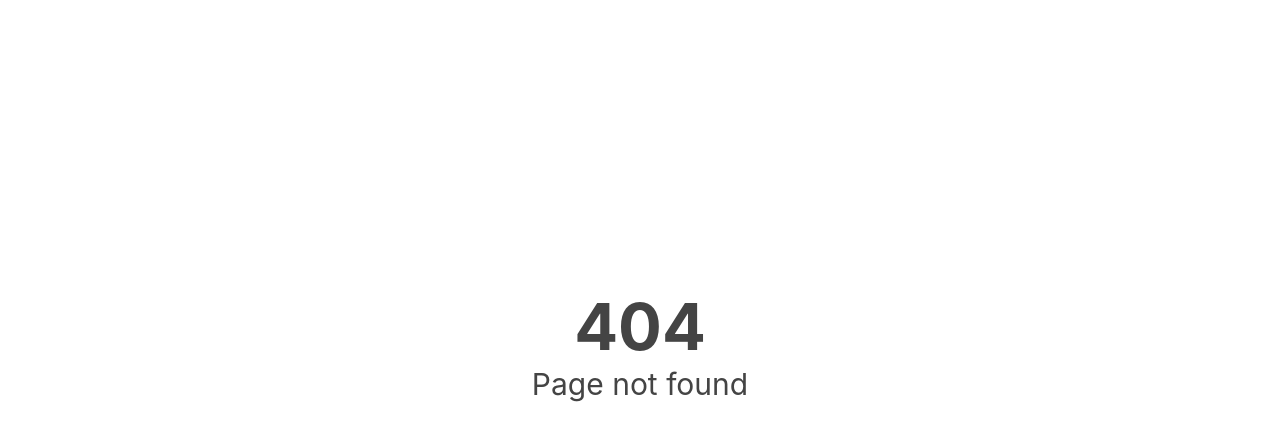
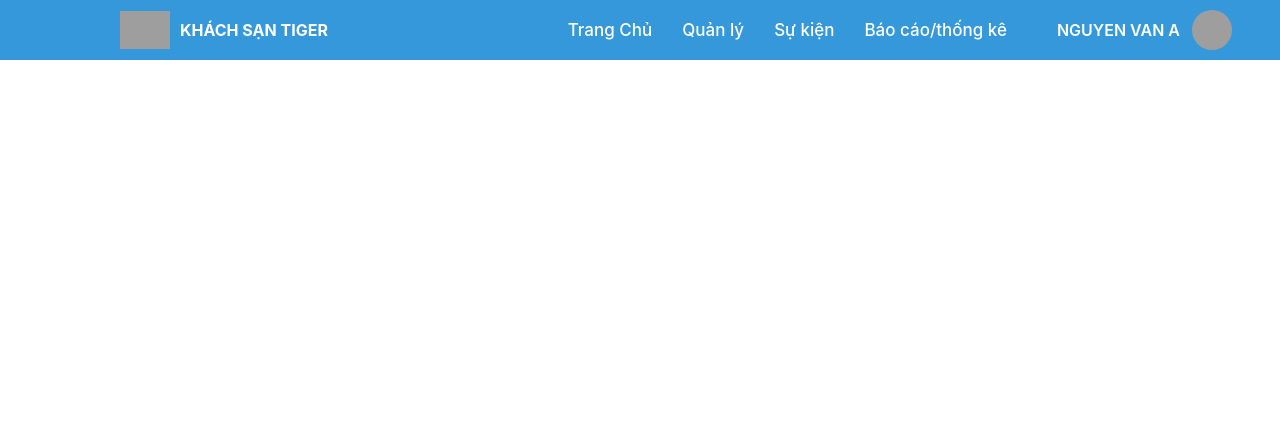
Before and after one commit to NgoSonTungDev/Project_three, a React (Create React App) app: page /home in a window 1280 px wide. Before the commit this address led to /notfound. Shown: the top 440 px of the page. Built offline with nearby package versions, Linux system fonts and the light colour scheme; grey boxes are pictures that could not be loaded.

Commit message:
design narbar

```diff
--- a/public/index.html
+++ b/public/index.html
@@ -9,35 +9,18 @@
       name="description"
       content="Web site created using create-react-app"
     />
+    <link href='https://unpkg.com/boxicons@2.1.2/css/boxicons.min.css' rel='stylesheet'>
     <link rel="apple-touch-icon" href="%PUBLIC_URL%/logo192.png" />
-    <!--
-      manifest.json provides metadata used when your web app is installed on a
-      user's mobile device or desktop. See https://developers.google.com/web/fundamentals/web-app-manifest/
-    -->
+    <link rel="stylesheet" href="https://cdnjs.cloudflare.com/ajax/libs/font-awesome/6.1.1/css/all.min.css">
+    <link rel="stylesheet" href="https://use.fontawesome.com/releases/v5.15.4/css/all.css"
+    integrity="sha384-DyZ88mC6Up2uqS4h/KRgHuoeGwBcD4Ng9SiP4dIRy0EXTlnuz47vAwmeGwVChigm" crossorigin="anonymous" />
     <link rel="manifest" href="%PUBLIC_URL%/manifest.json" />
-    <!--
-      Notice the use of %PUBLIC_URL% in the tags above.
-      It will be replaced with the URL of the `public` folder during the build.
-      Only files inside the `public` folder can be referenced from the HTML.
 
-      Unlike "/favicon.ico" or "favicon.ico", "%PUBLIC_URL%/favicon.ico" will
-      work correctly both with client-side routing and a non-root public URL.
-      Learn how to configure a non-root public URL by running `npm run build`.
-    -->
     <title>React App</title>
   </head>
   <body>
     <noscript>You need to enable JavaScript to run this app.</noscript>
     <div id="root"></div>
-    <!--
-      This HTML file is a template.
-      If you open it directly in the browser, you will see an empty page.
 
-      You can add webfonts, meta tags, or analytics to this file.
-      The build step will place the bundled scripts into the <body> tag.
-
-      To begin the development, run `npm start` or `yarn start`.
-      To create a production bundle, use `npm run build` or `yarn build`.
-    -->
   </body>
 </html>
--- a/src/App.js
+++ b/src/App.js
@@ -1,4 +1,5 @@
 import { BrowserRouter ,Redirect,Route ,Switch} from "react-router-dom";
+import Home from "./pages/Home/Home";
 import Login from "./pages/Login/Login";
 import NotFound from "./pages/NotFound/NotFound";
 import Register from "./pages/Register/Register";
@@ -8,6 +9,7 @@ function App() {
       <BrowserRouter>
         <Switch>
           <Route path="/" exact component={Login} />
+          <Route path="/home" exact component={Home} />
           <Route path="/registerUser" exact component={Register} />
           <Route path="/notfound" component={NotFound} />
           <Redirect to="/notfound" />
--- /dev/null
+++ b/src/components/Navbar/Navbar.jsx
@@ -0,0 +1,71 @@
+import React, { useState } from "react";
+import "./Navbar.scss";
+const Navbar = () => {
+    const [check , setCheck] = useState(true)
+
+    const handleuser = ()=>{
+        var box = document.querySelector(".container_narbar_content_2")
+        if(check === true){
+            box.style.display="block";
+            setCheck(false)
+        }else{
+            box.style.display="none";
+            setCheck(true)
+        }
+    }
+
+  return (
+    <div>
+      <div className="container_narbar">
+        <div className="container_narbar_logo">
+          <img
+            src="https://st2.depositphotos.com/5486388/8161/v/950/depositphotos_81616810-stock-illustration-hotel-logo-template.jpg"
+            alt=""
+          />
+          <p>khách sạn tiger</p>
+        </div>
+        <div className="container_narbar_content">
+          <div className="container_narbar_content_1">
+              <ul>
+                  <li>Trang Chủ</li>
+                  <li>Quản lý</li>
+                  <li>Sự kiện</li>
+                  <li>Báo cáo/thống kê</li>
+              </ul>
+
+          </div>
+          <div className="container_narbar_content_name">
+              <p>Nguyen van A</p>
+          </div>
+          <div className="container_narbar_content_user" onClick={handleuser}>
+            <div className="container_narbar_content_2">
+              <div className="arrow-up"></div>
+              <div className="container_narbar_content_2_1">
+              <i class='bx bx-message-dots'></i>
+              <p> đóng góp & ý kiến</p>
+              </div>
+              <div className="container_narbar_content_2_1">
+              <i class="fa-solid fa-user-lock"></i>
+              <p> quyền riêng tư</p>
+              </div>
+              <div className="container_narbar_content_2_1">
+              <i class='bx bx-question-mark'></i>
+              <p> trợ giúp</p>
+              </div>
+              <div className="container_narbar_content_2_1">
+              <i class="fa-solid fa-gear"></i>
+              <p> cài đặt</p>
+              </div>
+              <div className="container_narbar_content_2_1">
+              <i class='bx bx-log-out'></i>
+              <p> đăng xuất</p>
+              </div>
+            </div>
+          </div>
+        </div>
+      </div>
+    </div>
+  );
+};
+
+export default Navbar;
--- /dev/null
+++ b/src/components/Navbar/Navbar.scss
@@ -0,0 +1,118 @@
+.container_narbar {
+  // position: relative;
+  width: 100%;
+  height: 60px;
+  justify-content: space-between;
+  background-color: #3498db;
+  display: flex;
+  align-items: center;
+
+  .container_narbar_logo {
+    width: 250px;
+    height: 50px;
+    margin-left: 120px;
+    align-items: center;
+    display: flex;
+    // position: absolute;
+    img {
+      width: 50px;
+    }
+    p {
+      margin-left: 10px;
+      font-weight: 700;
+      text-transform: uppercase;
+      color: #fff;
+    }
+  }
+
+  .container_narbar_content {
+    display: flex;
+    margin-right: 40px;
+    .container_narbar_content_1{
+        align-items: center;
+        ul{
+            display: flex;
+            padding: 10px 20px;
+            li{
+
+                &:hover{
+                    color: #d63031;
+                    text-decoration: underline;
+                }
+
+                cursor: pointer;
+                margin-right: 30px;
+                font-weight: 500;
+                font-size: 17px;
+                list-style: none;
+                text-decoration: none;
+                color: #fff;
+            }
+        }
+    }
+    .container_narbar_content_user {
+      cursor: pointer;
+      right: 8px;
+      position: relative;
+      width: 40px;
+      height: 40px;
+      border-radius: 50%;
+      background: url(https://scr.vn/wp-content/uploads/2020/07/Avatar-Facebook-tr%E1%BA%AFng.jpg);
+      background-repeat: no-repeat;
+      background-position: center;
+      background-size: cover;
+      object-fit: cover;
+
+      .container_narbar_content_2 {
+        display: none;
+        width: 220px;
+        height: 320px;
+        position: absolute;
+        bottom: -330px;
+        right: 0;
+        background-color: #242526;
+        .arrow-up {
+          position: absolute;
+          right: 10px;
+          top: -10px;
+          width: 0;
+          height: 0;
+          border-left: 10px solid transparent;
+          border-right: 10px solid transparent;
+          border-bottom: 10px solid #242526;
+        }
+
+        .container_narbar_content_2_1 {
+          margin-top: 2px;
+          color: #fff;
+          width: 90%;
+          margin-left: 5%;
+          align-items: center;
+          height: 60px;
+          display: flex;
+          i {
+            font-size: 20px;
+          }
+          p {
+            margin-top: 0px;
+            margin-left: 10px;
+            font-size: 18px;
+            text-transform: capitalize;
+          }
+
+          &:hover {
+            color: #0984e3;
+          }
+        }
+      }
+    }
+
+    .container_narbar_content_name {
+      margin-top: 10px;
+      margin-right: 20px;
+      font-weight: 600;
+      color: #fff;
+      text-transform: uppercase;
+    }
+  }
+}
--- /dev/null
+++ b/src/pages/Home/Home.jsx
@@ -0,0 +1,17 @@
+import React from "react";
+import './Home.scss'
+import Navbar from "../../components/Navbar/Navbar";
+
+const Home = () => {
+  return (
+    <div>
+        <Navbar/>
+      <div className="contaier_home">
+
+
+      </div>
+    </div>
+  );
+};
+
+export default Home;
--- /dev/null
+++ b/src/pages/Home/Home.scss
@@ -0,0 +1,5 @@
+.contaier_home{
+    width: 100%;
+    height: 100vh;
+
+}
--- a/src/pages/Login/Login.jsx
+++ b/src/pages/Login/Login.jsx
@@ -2,9 +2,11 @@ import React, { useEffect, useState } from "react";
 import "./Login.scss";
 import image from "./image.png";
 import { useHistory } from "react-router-dom";
+import { useLocation } from "react-router-dom/cjs/react-router-dom.min";
 
 const Login = () => {
   const history = useHistory();
+  const location = useLocation()
 
   useEffect(() => {
     const labels = document.querySelectorAll(".form-control label");
@@ -25,7 +27,10 @@ const Login = () => {
     // window.location.href = `${url}/registerUser`;
     history.push("/registerUser");
   };
-  const handleClickMove = () => {};
+  const handleClickMove = () => {
+    history.push("/home");
+
+  };
   return (
     <div>
       <div className="container_login">
```
